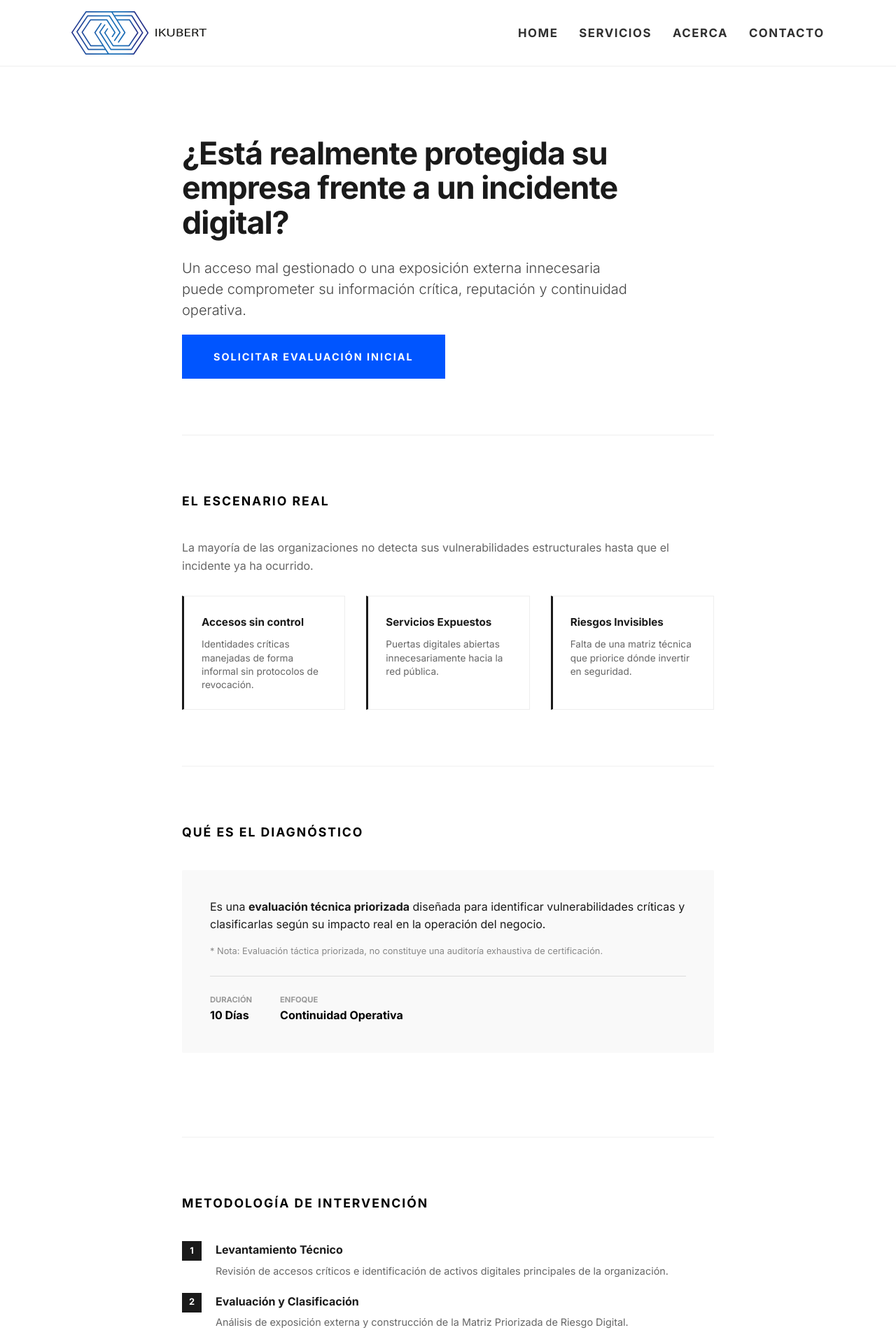
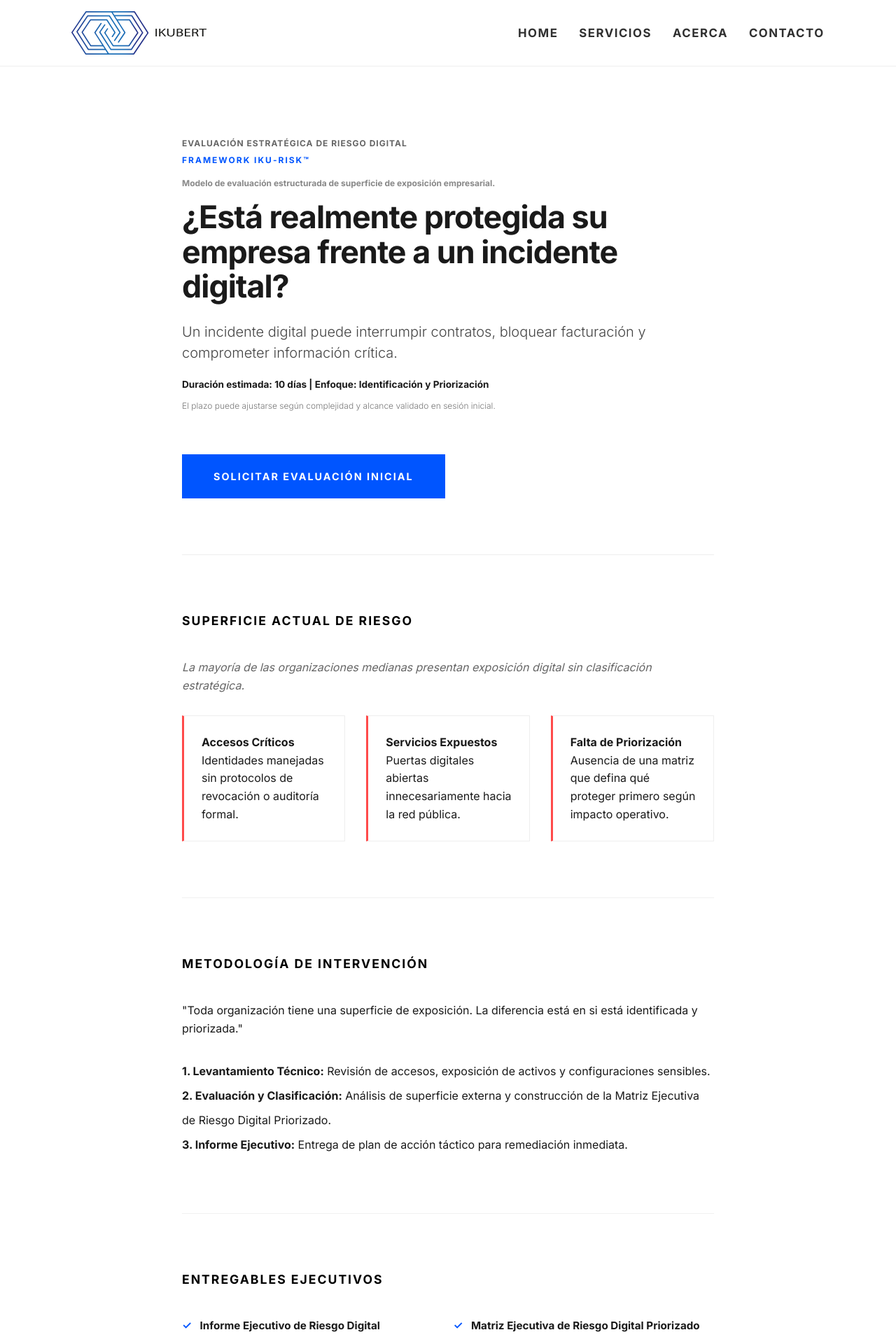
Before and after one commit to IKUBERT/ikubert.github.io, a Jekyll site: the page built from servicios/diagnostico-digital.html, in a window 1280 px wide. Shown: the top 1920 px of the page at 70% size. Built offline with Jekyll 4.4.1, drawn with Linux system fonts in a browser that asks for light colours; some of the changed text lies outside the part shown.

Commit message:
Revise and update digital risk diagnosis content

```diff
--- a/servicios/diagnostico-digital.html
+++ b/servicios/diagnostico-digital.html
@@ -2,163 +2,61 @@
 layout: default
 title: Diagnóstico Inicial de Riesgo Digital | IKUBERT
 ---
-
-<style>
-    .landing-container { max-width: 800px; margin: 0 auto; padding: 60px 20px; font-family: 'Inter', sans-serif; }
-
-    /* Hero Landing */
-    .hero-l { text-align: left; padding: 40px 0 80px 0; border-bottom: 1px solid #eee; }
-    .hero-l h1 { font-size: 2.8rem; font-weight: 800; line-height: 1.1; letter-spacing: -1px; color: #1a1a1a; margin-bottom: 25px; }
-    .hero-l p { font-size: 1.25rem; color: #444; line-height: 1.5; font-weight: 300; max-width: 650px; margin-bottom: 40px; }
-
-    /* Secciones Comunes */
-    .section-l { padding: 80px 0; border-bottom: 1px solid #f0f0f0; }
-    .section-l h2 { text-transform: uppercase; letter-spacing: 2px; font-size: 1.1rem; font-weight: 800; margin-bottom: 40px; color: #000; }
-
-    /* Bloque Problema */
-    .problem-box { display: grid; grid-template-columns: repeat(auto-fit, minmax(200px, 1fr)); gap: 30px; }
-    .p-item { padding: 20px; background: #fff; border-left: 3px solid #ff4b4b; }
-    .p-item h4 { font-size: 0.95rem; font-weight: 700; margin-bottom: 10px; }
-    .p-item p { font-size: 0.85rem; color: #666; line-height: 1.4; }
-
-    /* Definición y Metodología */
-    .def-box { background: #f9f9f9; padding: 40px; margin-bottom: 40px; border-radius: 2px; }
-    .meta-data { display: flex; gap: 40px; margin-top: 25px; padding-top: 25px; border-top: 1px solid #ddd; }
-    .meta-item span { display: block; font-size: 0.7rem; text-transform: uppercase; color: #999; font-weight: 700; }
-    .meta-item strong { font-size: 1rem; color: #000; }
-
-    .step-grid { display: grid; gap: 20px; }
-    .step { display: flex; gap: 20px; align-items: flex-start; }
-    .step-num { background: #1a1a1a; color: #fff; width: 28px; height: 28px; display: flex; align-items: center; justify-content: center; font-size: 0.8rem; font-weight: 700; flex-shrink: 0; }
-    .step-content h4 { font-size: 1rem; margin-bottom: 5px; }
-    .step-content p { font-size: 0.9rem; color: #666; }
-
-    /* Entregables */
-    .check-list { list-style: none; padding: 0; display: grid; grid-template-columns: 1fr 1fr; gap: 15px; }
-    .check-item { display: flex; align-items: center; font-size: 0.95rem; font-weight: 500; }
-    .check-item::before { content: "✓"; color: #0055ff; margin-right: 12px; font-weight: 800; }
-
-    /* Filtro */
-    .filter-box { background: #1a1a1a; color: #fff; padding: 40px; display: grid; grid-template-columns: 1fr 1fr; gap: 40px; }
-    .filter-box h3 { color: #fff; font-size: 0.9rem; text-transform: uppercase; letter-spacing: 2px; margin-bottom: 20px; }
-    .filter-list { list-style: none; padding: 0; font-size: 0.85rem; opacity: 0.8; }
-    .filter-list li { margin-bottom: 10px; }
-
-    /* CTA */
-    .btn-main { background: #0055ff; color: #fff; text-decoration: none; padding: 20px 40px; font-weight: 700; text-transform: uppercase; letter-spacing: 2px; font-size: 0.9rem; display: inline-block; transition: 0.3s; }
-    .btn-main:hover { background: #0044cc; transform: translateY(-2px); }
-
-    @media (max-width: 768px) {
-        .hero-l h1 { font-size: 2rem; }
-        .meta-data { flex-direction: column; gap: 20px; }
-        .check-list { grid-template-columns: 1fr; }
-        .filter-box { grid-template-columns: 1fr; gap: 30px; }
-    }
-</style>
-
 <div class="landing-container">
-
     <section class="hero-l">
+        <span class="auth-line">Evaluación Estratégica de Riesgo Digital</span>
+        <span class="framework-tag" style="color: #0055ff;">Framework IKU-Risk™</span>
+        <p style="font-size:0.75rem; color:#888; margin-bottom:15px; font-weight:600;">Modelo de evaluación estructurada de superficie de exposición empresarial.</p>
         <h1>¿Está realmente protegida su empresa frente a un incidente digital?</h1>
-        <p>Un acceso mal gestionado o una exposición externa innecesaria puede comprometer su información crítica, reputación y continuidad operativa.</p>
-        <a href="{{ site.baseurl }}/contacto?servicio=Diagnóstico Inicial de Riesgo Digital" class="btn-main">Solicitar Evaluación Inicial</a>
+        <p>Un incidente digital puede interrumpir contratos, bloquear facturación y comprometer información crítica.</p>
+        <span class="meta-hero"><strong>Duración estimada:</strong> 10 días | <strong>Enfoque:</strong> Identificación y Priorización</span>
+        <p style="font-size:0.75rem; color:#777; margin-top:10px;">El plazo puede ajustarse según complejidad y alcance validado en sesión inicial.</p>
+        <a href="{{ site.baseurl }}/contacto" class="btn-main" style="margin-top:40px;">Solicitar Evaluación Inicial</a>
     </section>
 
     <section class="section-l">
-        <h2>El Escenario Real</h2>
-        <p style="margin-bottom: 30px; color: #666;">La mayoría de las organizaciones no detecta sus vulnerabilidades estructurales hasta que el incidente ya ha ocurrido.</p>
+        <h2>Superficie Actual de Riesgo</h2>
+        <p style="color:#666; font-style:italic; margin-bottom:30px;">La mayoría de las organizaciones medianas presentan exposición digital sin clasificación estratégica.</p>
         <div class="problem-box">
-            <div class="p-item">
-                <h4>Accesos sin control</h4>
-                <p>Identidades críticas manejadas de forma informal sin protocolos de revocación.</p>
-            </div>
-            <div class="p-item">
-                <h4>Servicios Expuestos</h4>
-                <p>Puertas digitales abiertas innecesariamente hacia la red pública.</p>
-            </div>
-            <div class="p-item">
-                <h4>Riesgos Invisibles</h4>
-                <p>Falta de una matriz técnica que priorice dónde invertir en seguridad.</p>
-            </div>
-        </div>
-    </section>
-
-    <section class="section-l">
-        <h2>Qué es el Diagnóstico</h2>
-        <div class="def-box">
-            <p>Es una <strong>evaluación técnica priorizada</strong> diseñada para identificar vulnerabilidades críticas y clasificarlas según su impacto real en la operación del negocio.</p>
-            <p style="font-size: 0.8rem; color: #888; margin-top: 15px;">* Nota: Evaluación táctica priorizada, no constituye una auditoría exhaustiva de certificación.</p>
-
-            <div class="meta-data">
-                <div class="meta-item"><span>Duración</span><strong>10 Días</strong></div>
-                <div class="meta-item"><span>Enfoque</span><strong>Continuidad Operativa</strong></div>
-            </div>
+            <div class="p-item" style="border-left-color: #ff4b4b;"><h4>Accesos Críticos</h4><p>Identidades manejadas sin protocolos de revocación o auditoría formal.</p></div>
+            <div class="p-item" style="border-left-color: #ff4b4b;"><h4>Servicios Expuestos</h4><p>Puertas digitales abiertas innecesariamente hacia la red pública.</p></div>
+            <div class="p-item" style="border-left-color: #ff4b4b;"><h4>Falta de Priorización</h4><p>Ausencia de una matriz que defina qué proteger primero según impacto operativo.</p></div>
         </div>
     </section>
 
     <section class="section-l">
         <h2>Metodología de Intervención</h2>
-        <div class="step-grid">
-            <div class="step">
-                <div class="step-num">1</div>
-                <div class="step-content">
-                    <h4>Levantamiento Técnico</h4>
-                    <p>Revisión de accesos críticos e identificación de activos digitales principales de la organización.</p>
-                </div>
-            </div>
-            <div class="step">
-                <div class="step-num">2</div>
-                <div class="step-content">
-                    <h4>Evaluación y Clasificación</h4>
-                    <p>Análisis de exposición externa y construcción de la Matriz Priorizada de Riesgo Digital.</p>
-                </div>
-            </div>
-            <div class="step">
-                <div class="step-num">3</div>
-                <div class="step-content">
-                    <h4>Informe Ejecutivo</h4>
-                    <p>Entrega de resultados con plan de acción a 30 días y recomendaciones de remediación inmediata.</p>
-                </div>
-            </div>
+        <p style="margin-bottom:30px;">"Toda organización tiene una superficie de exposición. La diferencia está en si está identificada y priorizada."</p>
+        <ul style="list-style:none; padding:0; line-height:2.2;">
+            <li><strong>1. Levantamiento Técnico:</strong> Revisión de accesos, exposición de activos y configuraciones sensibles.</li>
+            <li><strong>2. Evaluación y Clasificación:</strong> Análisis de superficie externa y construcción de la Matriz Ejecutiva de Riesgo Digital Priorizado.</li>
+            <li><strong>3. Informe Ejecutivo:</strong> Entrega de plan de acción táctico para remediación inmediata.</li>
+        </ul>
+    </section>
+
+    <section class="section-l">
+        <h2>Entregables Ejecutivos</h2>
+        <div class="check-list">
+            <div class="check-item">Informe Ejecutivo de Riesgo Digital</div>
+            <div class="check-item">Matriz Ejecutiva de Riesgo Digital Priorizado</div>
+            <div class="check-item">Plan de Acción Táctico a 30 días</div>
+            <div class="check-item">Sesión Ejecutiva de Resultados</div>
         </div>
     </section>
 
-    <section class="section-l">
-        <h2>Entregables del Programa</h2>
-        <div class="check-list">
-            <div class="check-item">Informe Ejecutivo de Hallazgos</div>
-            <div class="check-item">Matriz de Riesgos por Criticidad</div>
-            <div class="check-item">Plan de Acción Priorizado</div>
-            <div class="check-item">Reunión de Presentación a Dirección</div>
-        </div>
-    </section>
-
-    <section class="section-l" style="border: none;">
-        <div class="filter-box">
-            <div>
-                <h3>Es para usted si:</h3>
-                <ul class="filter-list">
-                    <li>• Empresa con 5+ colaboradores.</li>
-                    <li>• Maneja información sensible de clientes.</li>
-                    <li>• Su operación depende de la banca en línea.</li>
-                </ul>
-            </div>
-            <div>
-                <h3>No es para usted si:</h3>
-                <ul class="filter-list">
-                    <li>• Proyectos personales o blogs.</li>
-                    <li>• Busca solo una cotización rápida.</li>
-                    <li>• No posee infraestructura digital mínima.</li>
-                </ul>
-            </div>
-        </div>
-    </section>
+    <div class="complementary-box">
+        <h3>Servicios Complementarios</h3>
+        <p style="font-size:0.85rem; color:#666; margin-bottom: 10px;">Si su organización requiere un análisis más amplio, puede combinar esta intervención con:</p>
+        <ul>
+            <li>• <a href="{{ site.baseurl }}/servicios/optimizacion-operativa">Programa de Optimización Operativa</a></li>
+            <li>• <a href="{{ site.baseurl }}/servicios/radiografia-empresarial">Radiografía Empresarial Estratégica</a></li>
+        </ul>
+    </div>
 
     <section style="text-align: center; padding: 100px 0;">
         <h2 style="font-size: 2rem; margin-bottom: 20px;">La prevención es más económica que la recuperación.</h2>
-        <p style="color: #666; margin-bottom: 40px;">Conversemos durante 30 minutos y evaluemos si este diagnóstico es adecuado para su organización.</p>
-        <a href="{{ site.baseurl }}/contacto?servicio=Diagnóstico Inicial de Riesgo Digital" class="btn-main">Agendar Evaluación Inicial</a>
-        <p style="font-size: 0.7rem; text-transform: uppercase; letter-spacing: 1px; margin-top: 20px; color: #999; font-weight: 700;">Enfoque diagnóstico, no comercial.</p>
+        <p style="color: #666; margin-bottom: 40px;">Coordinemos una sesión ejecutiva de evaluación inicial.</p>
+        <a href="{{ site.baseurl }}/contacto" class="btn-main">Agendar Sesión Ejecutiva</a>
+        <p style="font-size: 0.65rem; text-transform: uppercase; letter-spacing: 1px; margin-top: 30px; color: #aaa;">Servicios ejecutados bajo metodología propietaria IKUBERT™</p>
     </section>
-
 </div>
```
